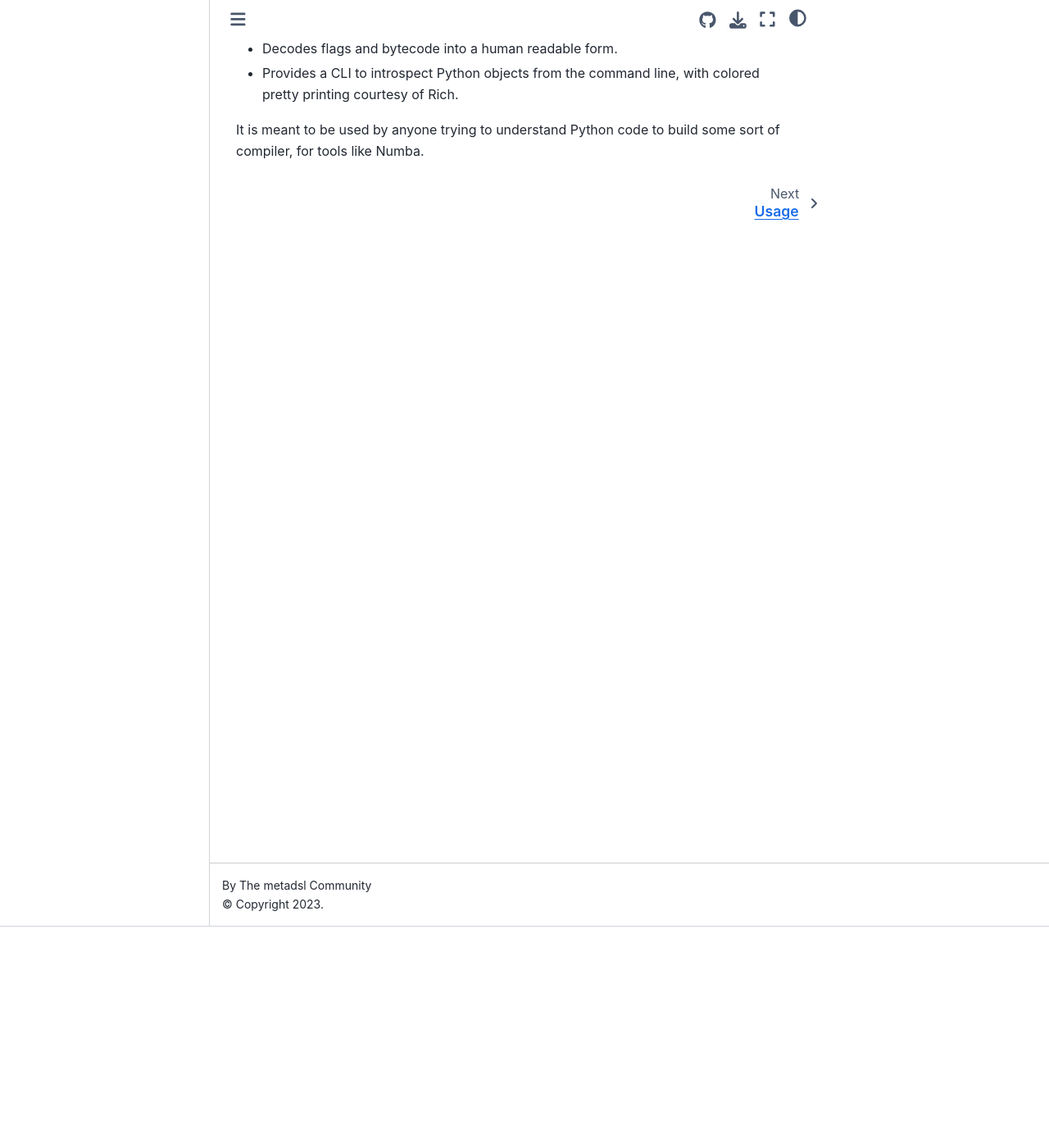
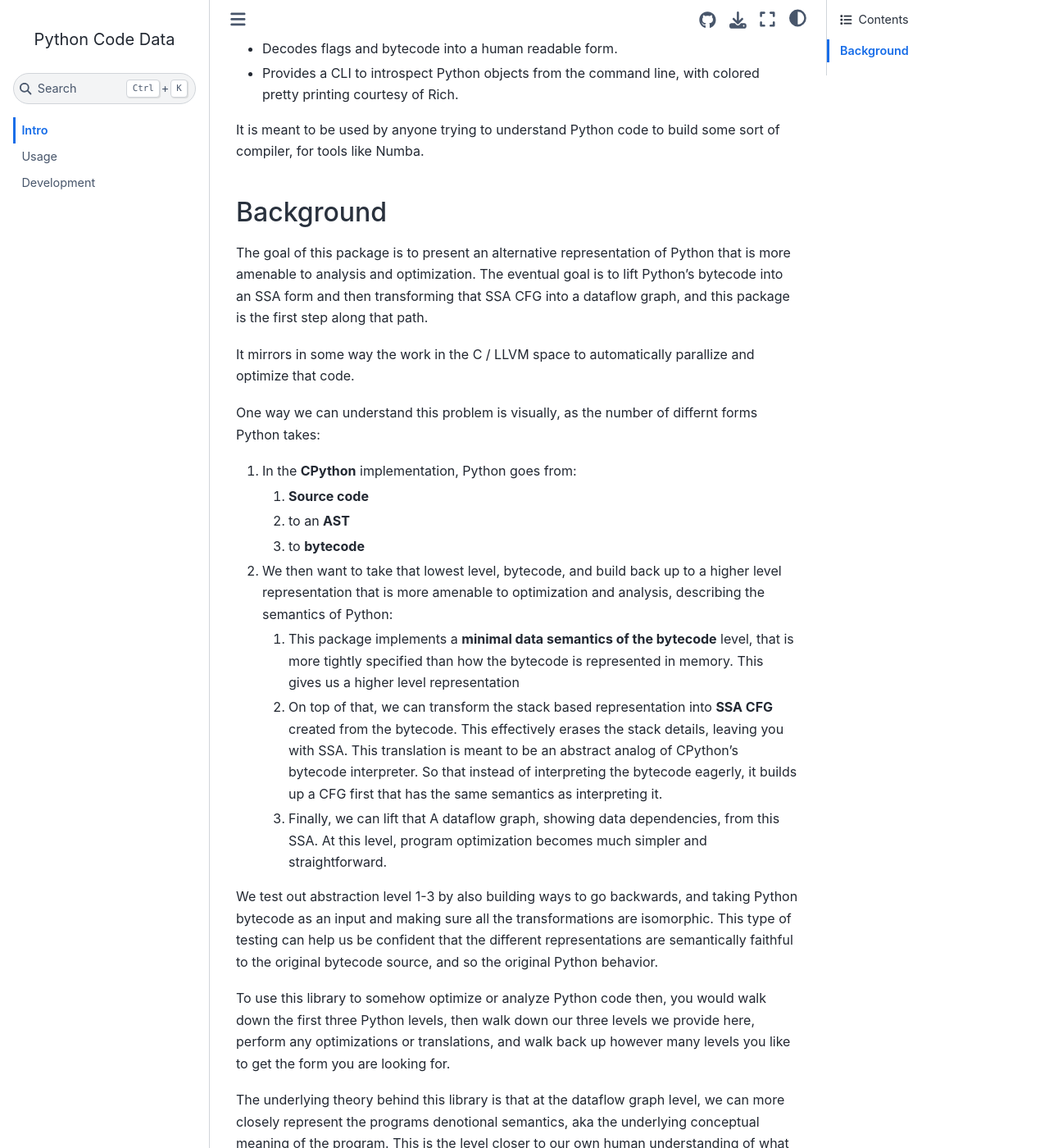
Before and after one commit to metadsl/python-code-data, a Jupyter Book: the page built from docs/intro.md, in a window 1280 px wide and 1400 px high, scrolled down 270 px. Shown: the whole window at 82% size. Built offline with Jupyter Book 1.0.4 settings and Sphinx 7.4.7 and the Sphinx Book theme 1.1.4, drawn with Linux system fonts in a browser that asks for light colours; pages that are not in the unit, such as notebooks, are missing from menus; some of the changed text lies outside the part shown.

Commit message:
Move background to docs and cleanup
Fixes https://github.com/metadsl/python-code-data/issues/7

```diff
--- a/docs/intro.md
+++ b/docs/intro.md
@@ -13,3 +13,68 @@
 
 
 It is meant to be used by anyone trying to understand Python code to build some sort of compiler, for tools like Numba.
+
+## Background
+
+The goal of this package is to present an alternative representation of Python
+that is more amenable to analysis and optimization. The eventual goal is to
+lift Python's bytecode into an SSA form and then transforming that SSA
+CFG into a dataflow graph, and this package is the first step along that path.
+
+It mirrors in some way the work in the C / LLVM space to automatically parallize
+and optimize that code.
+
+One way we can understand this problem is visually, as the number of differnt
+forms Python takes:
+
+1. In the **CPython** implementation, Python goes from:
+   1. **Source code**
+   2. to an **AST**
+   3. to **bytecode**
+2. We then want to take that lowest level, bytecode, and build back up to a higher level representation
+   that is more amenable to optimization and analysis, describing the semantics of Python:
+   1. This package implements a **minimal data semantics of the bytecode** level, that is more tightly specified
+     than how the bytecode is represented in memory. This gives us a higher
+     level representation
+   2. On top of that, we can transform the stack based representation into **SSA CFG** created from the bytecode. This effectively erases the stack details, leaving you with SSA. This translation is meant to be an
+     abstract analog of CPython's bytecode interpreter. So that instead of
+     interpreting the bytecode eagerly, it builds up a CFG first that has the
+     same semantics as interpreting it.
+   3. Finally, we can lift that A dataflow graph, showing data dependencies, from this SSA. At this level,
+     program optimization becomes much simpler and straightforward.
+
+We test out abstraction level 1-3 by also building ways to go backwards, and
+taking Python bytecode as an input and making sure all the transformations are
+isomorphic. This type of testing can help us be confident that the different
+representations are semantically faithful to the original bytecode source, and
+so the original Python behavior.
+
+To use this library to somehow optimize or analyze Python code then, you would
+walk down the first three Python levels, then walk down our three levels we
+provide here, perform any optimizations or translations, and walk back up
+however many levels you like to get the form you are looking for.
+
+The underlying theory behind this library is that at the dataflow graph level,
+we can more closely represent the programs denotional semantics, aka the
+underlying conceptual meaning of the program. This is the level closer to our
+own human understanding of what the program "does". So if we can move the
+program faithfully up to this level, then we can reason about it in terms which
+are closer to how we think.
+
+For example, as a human we can reason about adding taking the sum of two
+arrays, and say that "the result at index i is the addition of the first array
+at index i at the second array at index i. So if we add two arrays and then
+immediately index, we know that we don't have to recompute the full array, but
+simply the sum of the two corresponding values." Encoding this sort of logic at
+the level of Python bytecode simply does not make sense. The bytecode has no
+idea about some abstract value of an array, or more fundamentally even of a
+value that is defined mathematically like this. However, at the dataflow level,
+it becomes feasible to reason about values in this matheamtical sense, instead
+of in a memory/imperative sense. So at least we have some hope of being express
+this sort of meaning, and have the computer use it to optimize our program.
+
+After doing this optimization,  we can move it back down to whatever level we
+like to actually execute. We might chose to go back to Python source, or we
+might instead chose to compile to some alternative implementaiton before
+executing, such as high level language like SQL or a lower level langauge like
+LLVM.
```
Also changed, not shown: code_data/__init__.py (+1 -63 lines).
